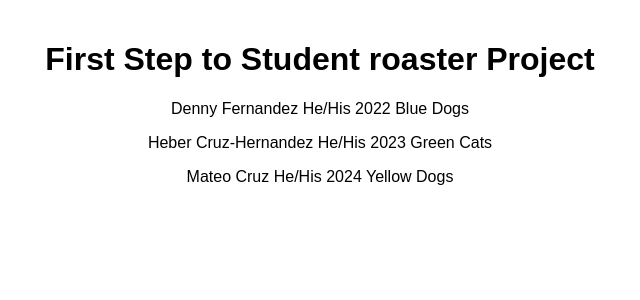
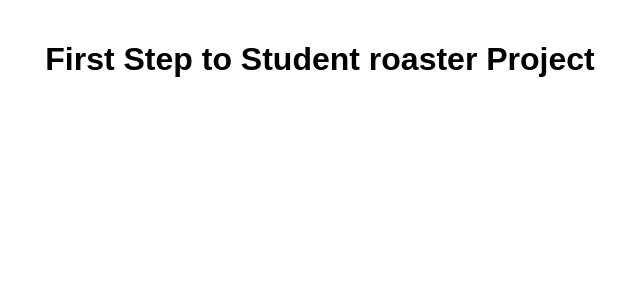
Before and after one commit to dacruz2021/redo-of-whole-classroaster-2021, a React (Create React App) app: page / in a window 1280 px wide. Shown: the top 300 px of the page, without its empty margins (320-960 px from the left). Built offline with nearby package versions, Linux system fonts and the light colour scheme.

Commit message:
Failed attempt at using .map I looked through the slides in the review sections but found failed to implement what was taught.

```diff
--- a/src/App.js
+++ b/src/App.js
@@ -1,48 +1,19 @@
 import "./styles.css";
 
-function people(first, last, pronouns, year, color, animal) {
-  //this is not necessary but why does the 2D array not render?
-  // you need to return the information in jsx ( use {}) and then call the parameters so it will render
-  return (
-    <p>
-      {" "}
-      {first} {last} {pronouns} {year} {color} {animal}{" "}
-    </p>
-  );
-}
+function people() {}
+let you = [
+  ["Denny", "Fernandez", "He/His", "2022", "Blue", "Dogs"],
+  ["Heber", "Cruz-Hernandez", "He/His", "2023", "Green", "Cats"],
+  ["Mateo", "Cruz", "He/His", "2024", "Yellow", "Dogs"]
+];
+//I tried to use the .map notation but I am still having some trouble using it
 export default function App() {
-  //this is a 2d array that holds the information from each individual and is later called in the for loop
-  let you = [
-    ["Denny", "Fernandez", "He/His", "2022", "Blue", "Dogs"],
-    ["Heber", "Cruz-Hernandez", "He/His", "2023", "Green", "Cats"],
-    ["Mateo", "Cruz", "He/His", "2024", "Yellow", "Dogs"]
-  ];
-  // let elements reamain blank so that the for loop will run and input it later
-  let elements = [];
-  //for loop that tries to gather information from "you" and push the information to elements to be displayed
-  // hold each parameter as a variable to that you can assaign it a piece of information from the
-  // you 2d array. As it itterates. each variable is assigned the parameter from the you 2d array
-  // we use .push to push the information inoto the elements array that is later called in our
-  // return App.
-  for (let u of you) {
-    // first is the parameter of people and is then assaigned the [0] piece of inforamtion in the 2d array
-    // for people. This continues until every parameter in the people function is called
-    let first = u[0];
-    let last = u[1];
-    let pronouns = u[2];
-    let year = u[3];
-    let color = u[4];
-    let animal = u[5];
-    //elements.push is where the information is going once the for loop has ran through
-    //we call people with all of the parameters since the information is now updated and the
-    // elements array now has information to call on.
-    elements.push(people(first, last, pronouns, year, color, animal));
-  }
+  let personInfo = you.map(people);
 
   return (
     <div className="App">
       <h1>First Step to Student roaster Project</h1>
-      {elements}
+      {personInfo}
     </div>
   );
 }
```
